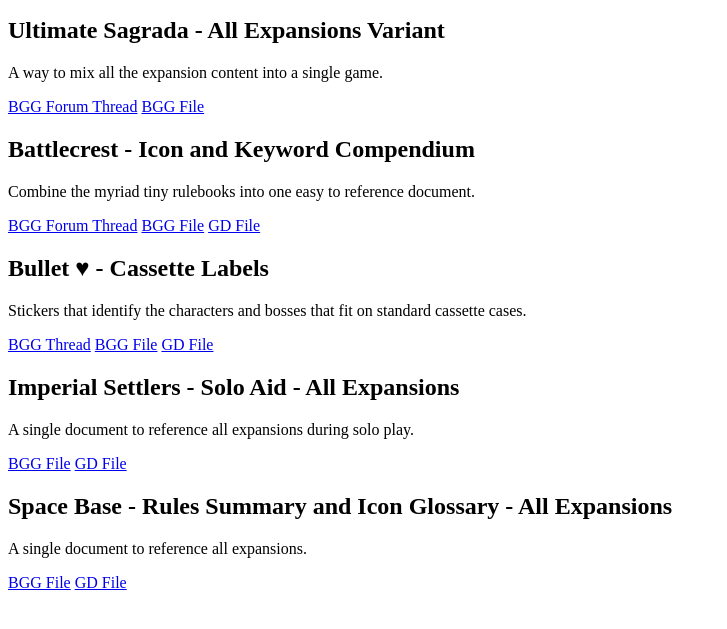
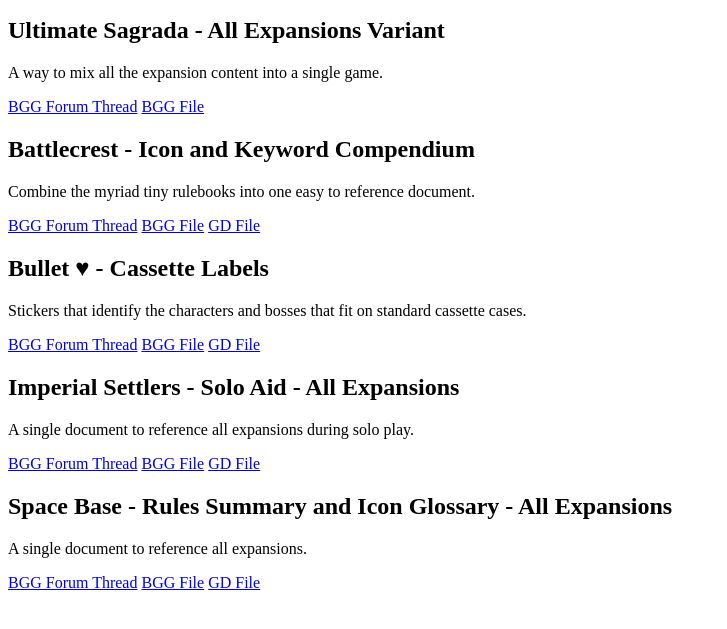
Before and after one commit to XBigTK13X/board-game-mods, a plain HTML site: page docs/index.html in a window 1280 px wide. Shown: the part 87-716 px from the top of the page, without its empty margins (0-727 px from the left). Drawn offline with Linux system fonts and the light colour scheme.

Commit message:
Update index.html

```diff
--- a/docs/index.html
+++ b/docs/index.html
@@ -16,15 +16,17 @@
     <a href="https://drive.google.com/file/d/1sIGmVdtrxqoVih8kkj4xOkHLXy8htwQ0/view?usp=sharing">GD File</a>
     <h2>Bullet ♥︎ - Cassette Labels</h2>
     <p>Stickers that identify the characters and bosses that fit on standard cassette cases.</p>
-    <a href="https://boardgamegeek.com/thread/3144688/printable-labels-standard-size-cassette-tape-boxes">BGG Thread</a>
+    <a href="https://boardgamegeek.com/thread/3144688/printable-labels-standard-size-cassette-tape-boxes">BGG Forum Thread</a>
     <a href="https://boardgamegeek.com/filepage/264215/cassette-labels">BGG File</a>
     <a href="https://drive.google.com/file/d/1wBwZguEW3_AWBv_vQ4dC8baCkFCNbNiG/view">GD File</a>
     <h2>Imperial Settlers - Solo Aid - All Expansions</h2>
     <p>A single document to reference all expansions during solo play.</p>
+    <a href="https://boardgamegeek.com/thread/3166202/solo-aid-all-expansions">BGG Forum Thread</a>
     <a href="https://boardgamegeek.com/filepage/266359/solo-aid-all-expansions">BGG File</a>
     <a href="https://drive.google.com/file/d/1KoaG20KgShHXrCugMEp3CS7GrRQs39JZ/view">GD File</a>
     <h2>Space Base - Rules Summary and Icon Glossary - All Expansions</h2>
     <p>A single document to reference all expansions.</p>
+    <a href="https://boardgamegeek.com/thread/3200162/rules-summary-and-icon-glossary-all-expansions">BGG Forum Thread</a>
     <a href="https://boardgamegeek.com/filepage/269332/rules-summary-and-icon-glossary-all-expansions">BGG File</a>
     <a href="https://drive.google.com/file/d/13KFsipwAxeH9uUYNiyKZySIx2KuuagWo/view?usp=sharing">GD File</a>
   </body>
```
